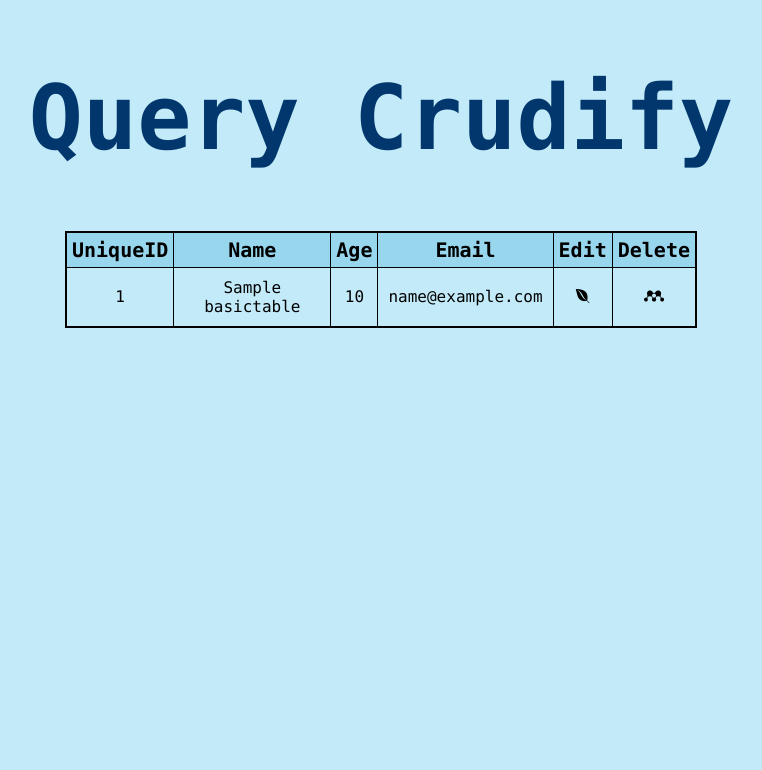
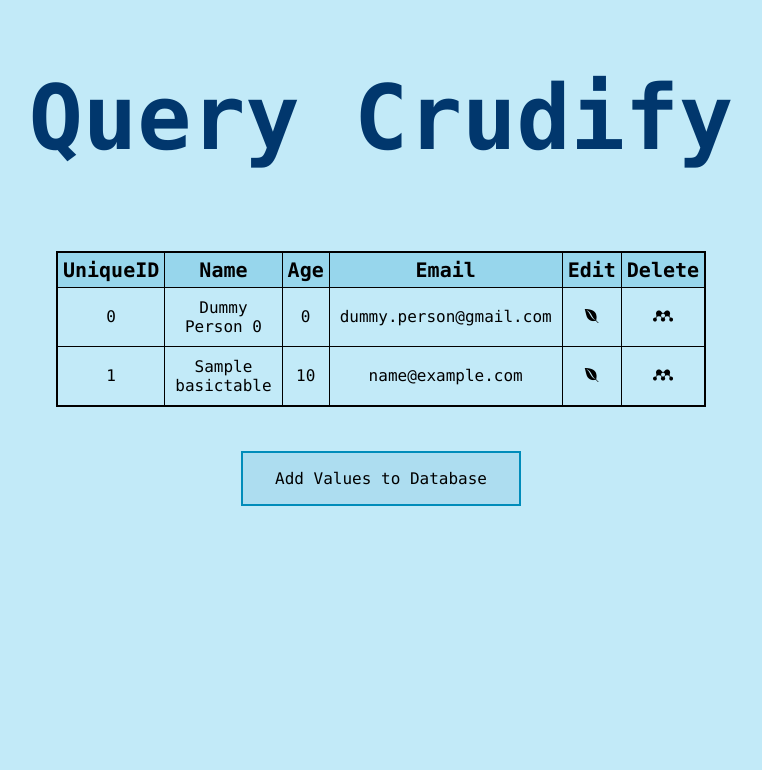
Before and after one commit to VarunBhattacharya/QueryCrudify, a Django app: page / in a window 1280 px wide. Shown: the top 770 px of the page, without its empty margins (259-1021 px from the left). Run offline with Django 4.2, Linux system fonts and the light colour scheme; tables that the repository leaves empty hold one stand-in row (values such as "Sample post"); some libraries are stand-ins or nearby versions.

Commit message:
Update styling and resources

```diff
--- a/app/static/css/index.css
+++ b/app/static/css/index.css
@@ -18,25 +18,98 @@ body
 
 
 
-/* MIDDLE SEGMENT STYLING */
+/* DISPLAY TABLE STYLING */
+.displayTableDiv
+{
+    width: 59%;
+    text-align: center;
+    padding: 20px 0;
+    margin: auto auto;
+}
+
 .tableStyling
 {
+    font-family: 'Consolas';
     align-items: center;
     text-align: center;
-    margin-left: auto;
-    margin-right: auto;
-    width: 50%;
+    width: 65%;
     border: 2px solid black;
     border-collapse: collapse;
+    margin: 0 auto;
 }
 
 .thStyling
 {
+    font-family: 'Consolas';
     border: 1px solid black;
     border-collapse: collapse;
     padding: 5px;
     background-color: #97d6ec;
     font-size: 20px;
+}
+
+
+
+/* ADD BUTTON DIV POSTIONING */
+.positionAddButton
+{
+    padding-top: 40px;
+}
+
+
+/* ADD FORMS BUTTON */
+.addButtonMainClass
+{
+    background-color: #04AA6D;
+    font-family: 'Consolas';
+    border: none;
+    color: white;
+    padding: 16px 32px;
+    text-align: right;
+    text-decoration: none;
+    display: inline-block;
+    font-size: 16px;
+    margin: 4px 2px;
+    transition-duration: 0.4s;
+    cursor: pointer;
+}
+
+.addButton
+{
+    background-color: #adddf0;
+    color: black;
+    border: 2px solid #008CBA;
+}
+
+.addButton:hover
+{
+    background-color: #008CBA;
+    color: white;
+}
+
+
+
+/* ADD FORM DIVISION */
+#addParamsForm
+{
+    width: 20%;
+    padding: 30px 0;
+    text-align: center;
+    margin-top: 10px;
+    margin-left: auto;
+    margin-right: auto;
+    display: none;
+}
+
+.addFormTable
+{
+    font-family: 'Consolas';
+    align-items: center;
+    text-align: center;
+    width: 60%;
+    border: 2px solid black;
+    border-collapse: collapse;
+    margin: 0 auto;
 }
 
 
--- /dev/null
+++ b/app/static/js/index.js
@@ -0,0 +1,12 @@
+function addButtonFunction()
+{
+    var x = document.getElementById("addParamsForm");
+    if (x.style.display === "none")
+    {
+      x.style.display = "block";
+    }
+    else
+    {
+      x.style.display = "none";
+    }
+  }
--- a/app/templates/index.html
+++ b/app/templates/index.html
@@ -16,7 +16,8 @@
         <h1 class = "topTitle">Query Crudify</h1>
 
 
-        <!-- TABLE -->
+        <!-- DISPLAY TABLE -->
+        <div class = "displayTableDiv">
             <table class = "tableStyling" border="1" cellpadding = "10px">
                 <tr>
                     <th class = "thStyling">UniqueID</th>
@@ -25,6 +26,14 @@
                     <th class = "thStyling">Email</th>
                     <th class = "thStyling">Edit</th>
                     <th class = "thStyling">Delete</th>
+                </tr>
+                <tr>
+                    <td>0</td>
+                    <td>Dummy Person 0</td>
+                    <td>0</td>
+                    <td>dummy.person@gmail.com</td>
+                    <td><i class="fab fa-envira" name = "Edit"></i></td>
+                    <td><i class="fab fa-mendeley" name = "Delete"></i></td>
                 </tr>
                 {% for i in basicTable %}
                     <tr>
@@ -36,26 +45,66 @@
                         <td><i class="fab fa-mendeley" name = "Delete"></i></td>
                     </tr>
                 {% endfor %}
+            </table>
+
+            <!-- ADD Button -->
+            <div class = "positionAddButton">
+                <button name = "addButton" class = "addButtonMainClass addButton" onclick = "addButtonFunction()">
+                    Add Values to Database
+                </button>
+            </div>
+
+        </div>
 
 
 
-            <!-- <tr>
-                <td>1</td>
-                <td>Nick Colson</td>
-                <td>21</td>
-                <td>nick.colson@google.com</td>
-                <td><i class="fab fa-envira" name = "Edit"></i></td>
-                <td><i class="fab fa-mendeley" name = "Delete"></i></td>
+        <!-- ADD FORM -->
+        <div id = "addParamsForm">
+            <h3 align = "center">Add Values to the Database</h3>
+            <form method = "POST">
+                {% csrf_token %}
+                <table class = "addFormTable" border = "1" cellpadding = "10px">
+                    <tr>
+                        <th class = "thStyling">
+                            Parameters
+                        </th>
+                        <th class = "thStyling">
+                            Values
+                        </th>
                     </tr>
                     <tr>
-                <td>2</td>
-                <td>Mike Tyson</td>
-                <td>25</td>
-                <td>mike.tyson@google.com</td>
-                <td><i class="fab fa-envira" name = "Edit"></i></td>
-                <td><i class="fab fa-mendeley" name = "Delete"></i></td>
-            </tr> -->
+                        <td>
+                            Name
+                        </td>
+                        <td>
+                            <input type = "text" name = "name">
+                        </td>
+                    </tr>
+                    <tr>
+                        <td>
+                            Age
+                        </td>
+                        <td>
+                            <input type = "text" name = "age">
+                        </td>
+                    </tr>
+                    <tr>
+                        <td>
+                            Email
+                        </td>
+                        <td>
+                            <input type = "text" name = "email">
+                        </td>
+                    </tr>
+                    <tr>
+                        <td colspan = "2">
+                            <button type = "submit" name = "submit">Submit</button>
+                        </td>
+                    </tr>
                 </table>
+            </form>
+        </div>
+
 
 
         <!-- FOOTER -->
@@ -78,4 +127,5 @@
 
     </body>
 
+    <script src = "{% static 'js/index.js' %}"></script>
 </html>
```
Also changed, not shown: steps.txt (+15 -8 lines). Lines whose indentation alone changed are shown as unchanged.
